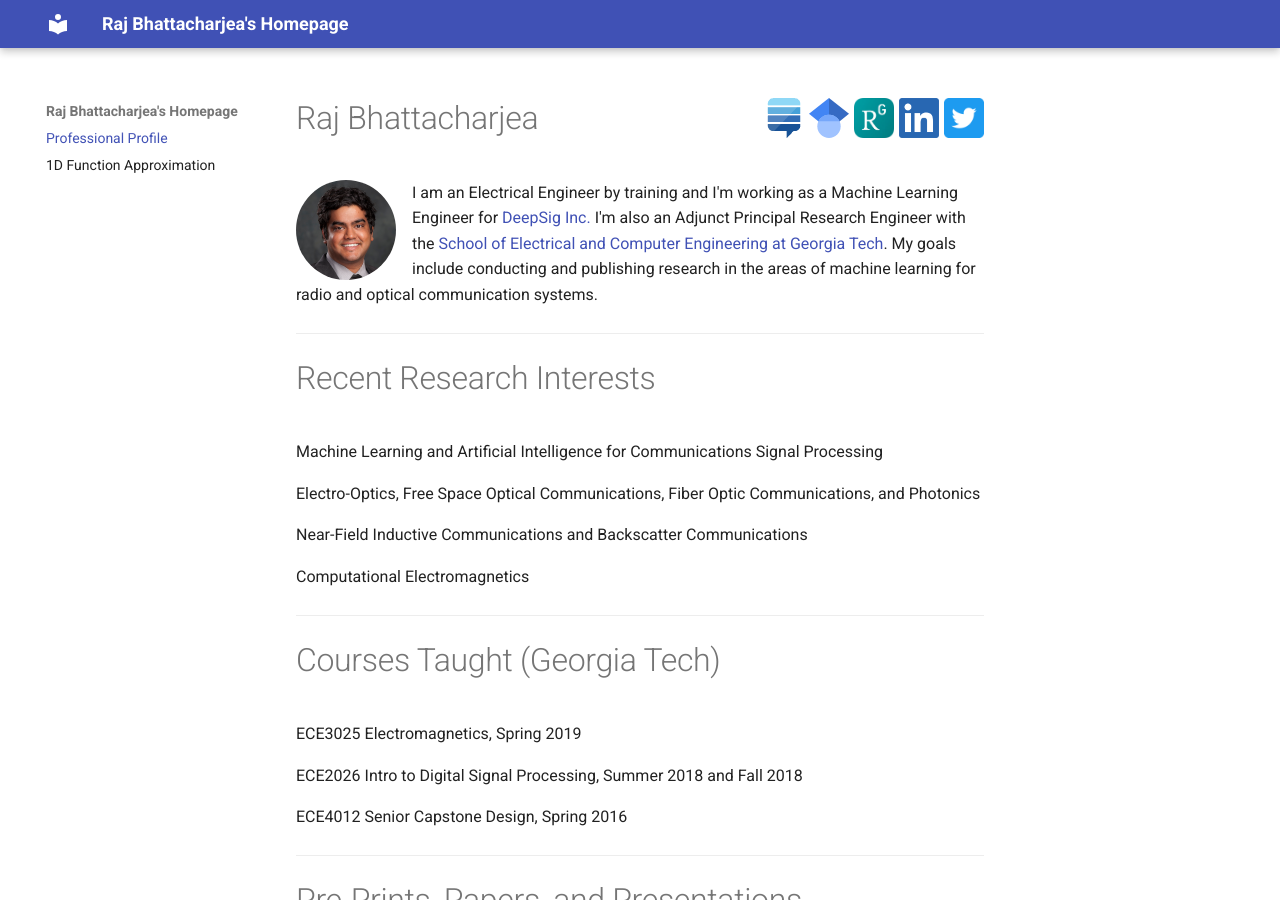
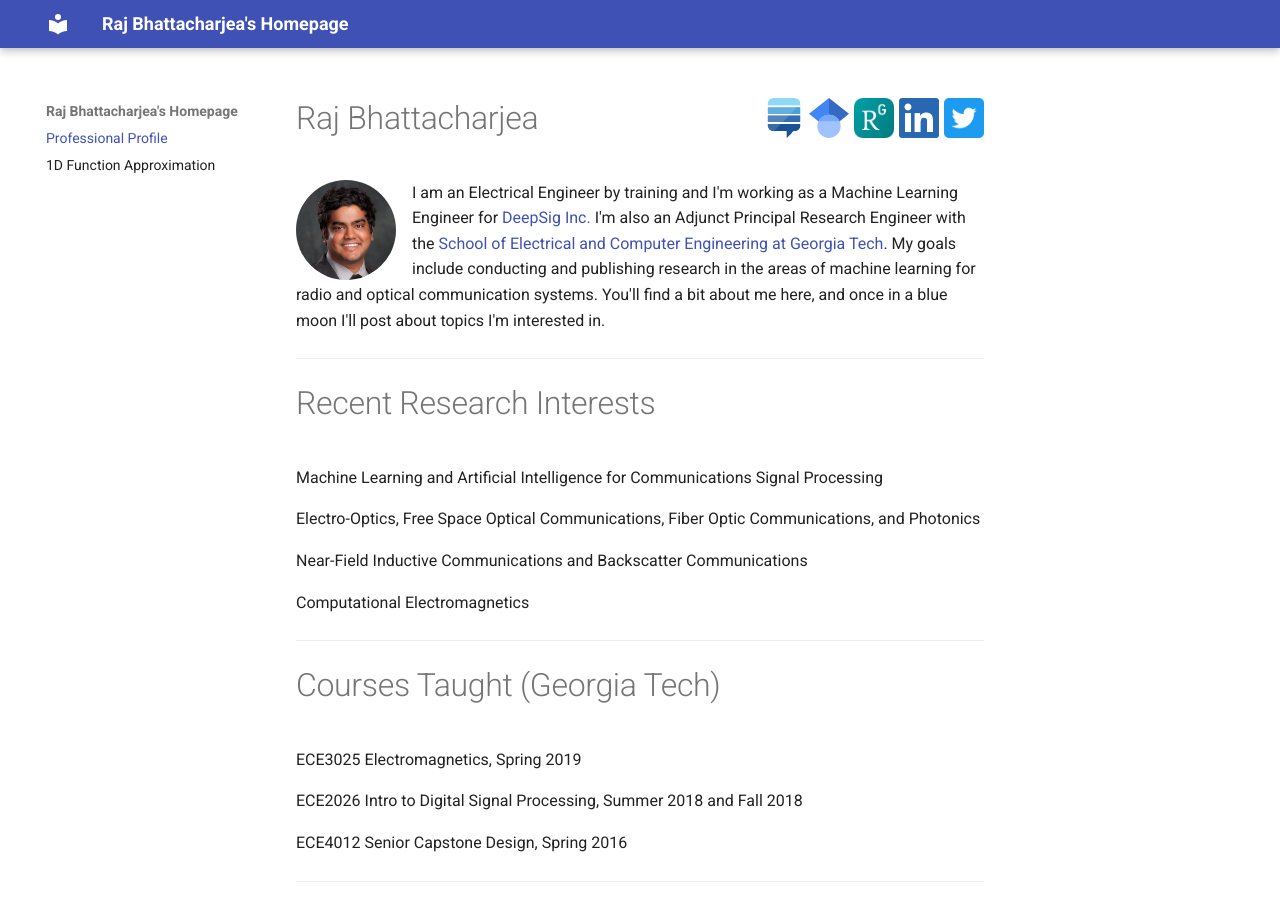
Before and after one commit to rajb245/rajb245.github.io, an MkDocs documentation site: the page built from docs/index.md, in a window 1280 px wide and 900 px high. Built offline with MkDocs 1.6.1 and Material for MkDocs 9.7.7, drawn with Linux system fonts in a browser that asks for light colours.

Commit message:
Add a blurb about how i'll put other notes here too

```diff
--- a/docs/index.md
+++ b/docs/index.md
@@ -11,7 +11,8 @@ I am an Electrical Engineer by training and I'm working as a Machine Learning
 Engineer for [DeepSig Inc.](https://www.deepsig.ai/) I'm also an Adjunct Principal Research Engineer with the
 [School of Electrical and Computer Engineering at Georgia Tech](https://ece.gatech.edu/).
 My goals include conducting and publishing research in the areas of machine learning for radio
-and optical communication systems.
+and optical communication systems. You'll find a bit about me here, and once in a blue
+moon I'll post about topics I'm interested in.
 ________________________________________________________________________________
 # Recent Research Interests
 Machine Learning and Artificial Intelligence for Communications Signal Processing
```
Also changed, not shown: site/index.html, 1 other file.
